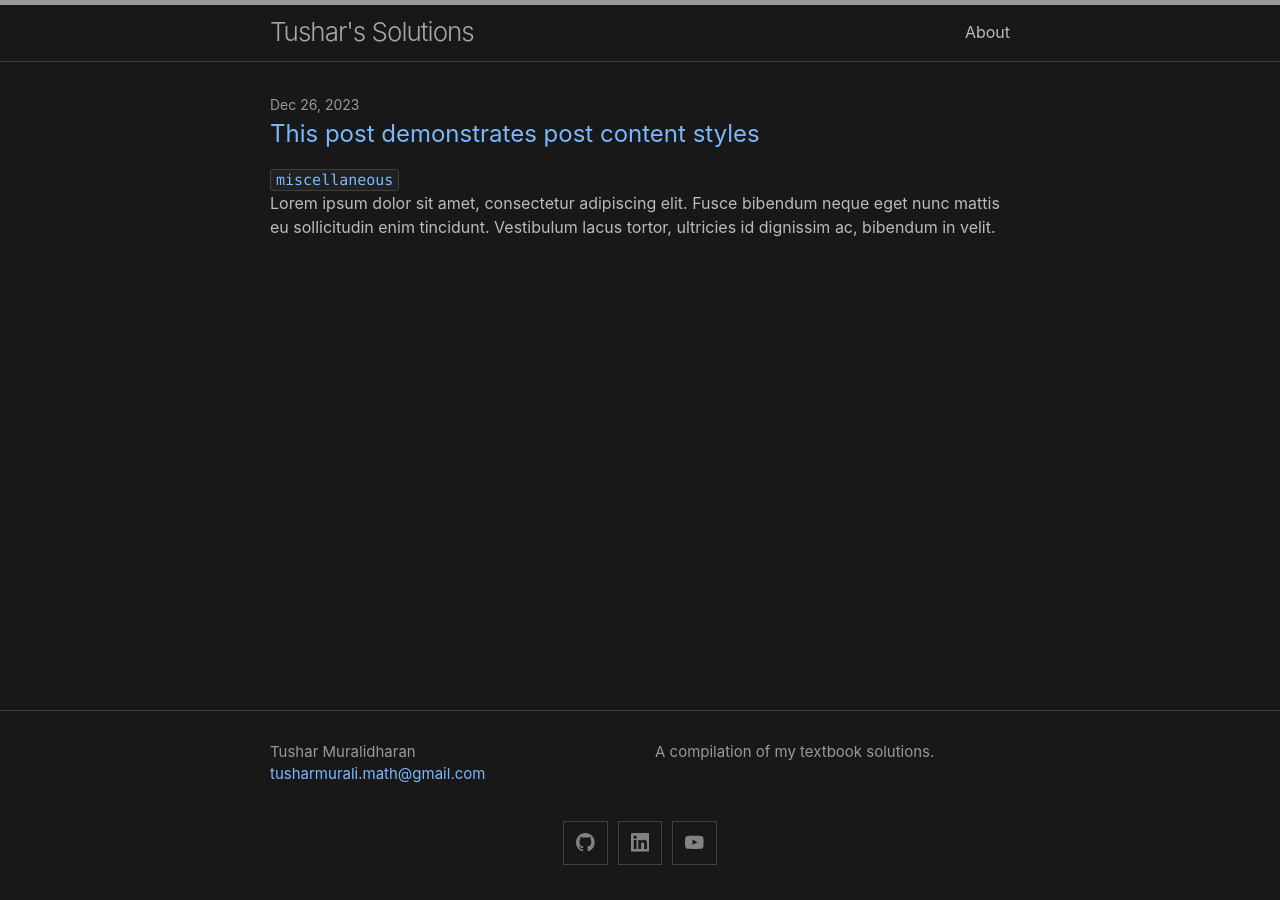
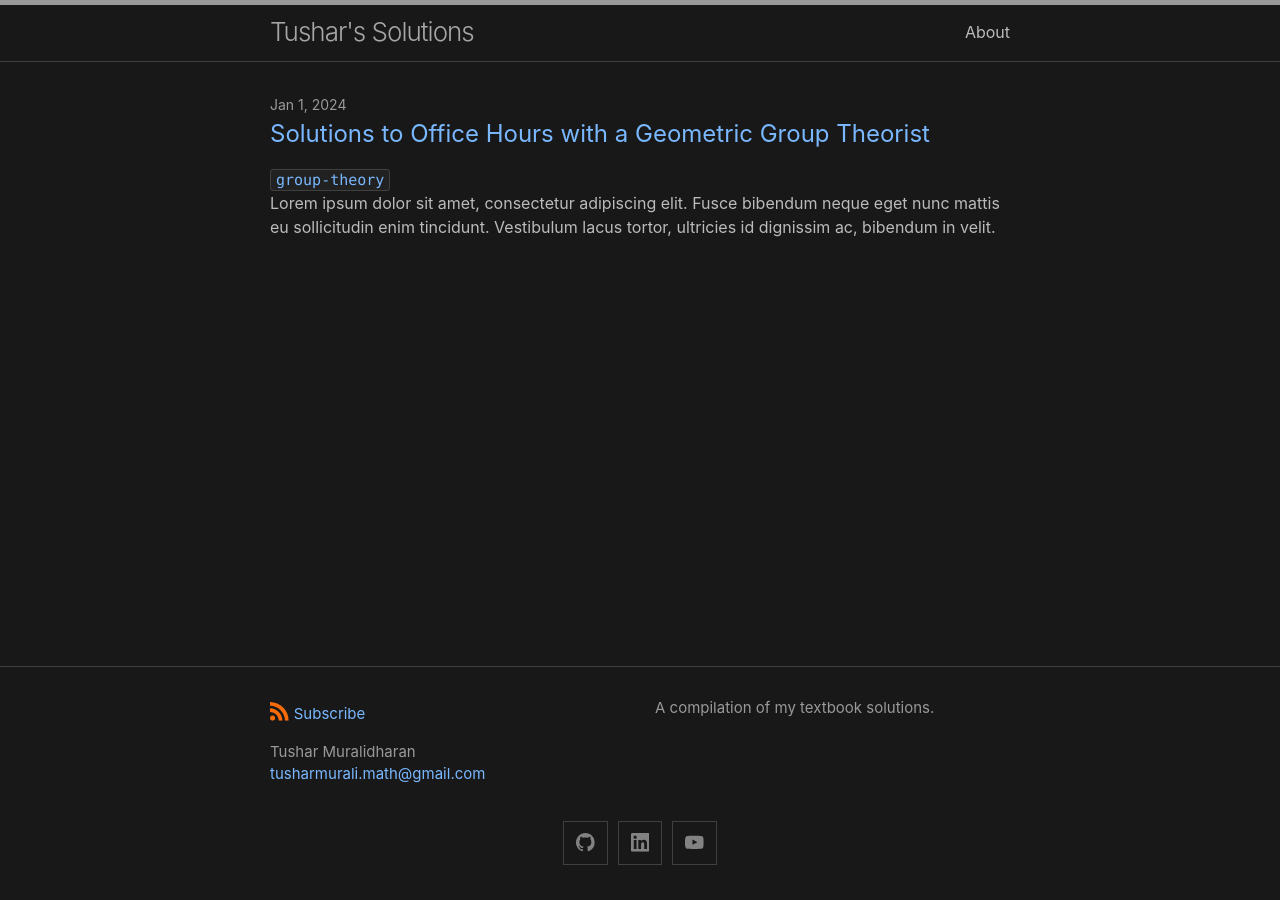
Before and after one commit to tusharmurali/solutions, a Jekyll site: the page built from index.md, in a window 1280 px wide. Built offline with Jekyll 4.4.1, drawn with Linux system fonts in a browser that asks for light colours.

Commit message:
Change first post and restore feed

```diff
--- a/_config.yml
+++ b/_config.yml
@@ -27,6 +27,7 @@ theme: minima
 #remote_theme: jekyll/minima
 
 plugins:
+  - jekyll-feed
   - jekyll-seo-tag
 
 # Theme-specific settings
--- a/_includes/footer.html
+++ b/_includes/footer.html
@@ -5,13 +5,13 @@
 
     <div class="footer-col-wrapper">
       <div class="footer-col">
-<!--        <p class="feed-subscribe">-->
-<!--          <a href="{{ site.feed.path | default: 'feed.xml' | absolute_url }}">-->
-<!--            <svg class="svg-icon orange">-->
-<!--              <use xlink:href="{{ 'assets/minima-social-icons.svg#rss' | relative_url }}"></use>-->
-<!--            </svg><span>Subscribe</span>-->
-<!--          </a>-->
-<!--        </p>-->
+        <p class="feed-subscribe">
+          <a href="{{ site.feed.path | default: 'feed.xml' | absolute_url }}">
+            <svg class="svg-icon orange">
+              <use xlink:href="{{ 'assets/minima-social-icons.svg#rss' | relative_url }}"></use>
+            </svg><span>Subscribe</span>
+          </a>
+        </p>
       {%- if site.author %}
         <ul class="contact-list">
           {% if site.author.name -%}
--- a/_posts/2023-12-26-this-post-demonstrates-post-content-styles.md
+++ b/_posts/2024-01-01-solutions-to-office-hours-with-a-geometric-group-theorist.md
@@ -1,7 +1,7 @@
 ---
 layout: post
-title: "This post demonstrates post content styles"
-tags: miscellaneous
+title: "Solutions to Office Hours with a Geometric Group Theorist"
+tags: group-theory
 author:
 - Tushar Muralidharan
 ---
--- /dev/null
+++ b/tag/group-theory.md
@@ -0,0 +1,5 @@
+---
+layout: tag
+title: "Tag: group-theory"
+tag: group-theory
+---
```
Also changed, not shown: tag/mathematics.md (deleted, +0 -5 lines), tag/miscellaneous.md (deleted, +0 -5 lines), tag/philosophy.md (deleted, +0 -5 lines).
